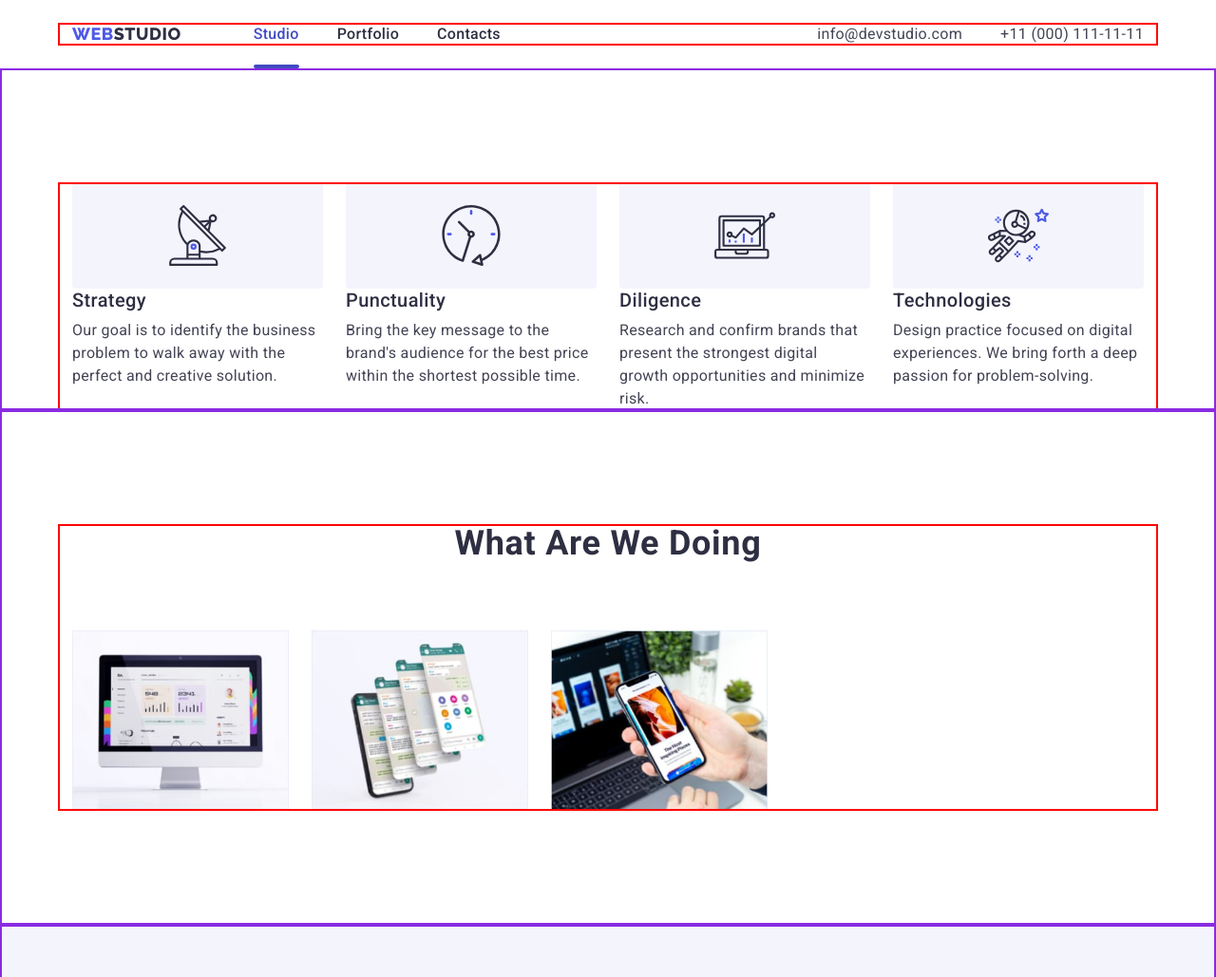
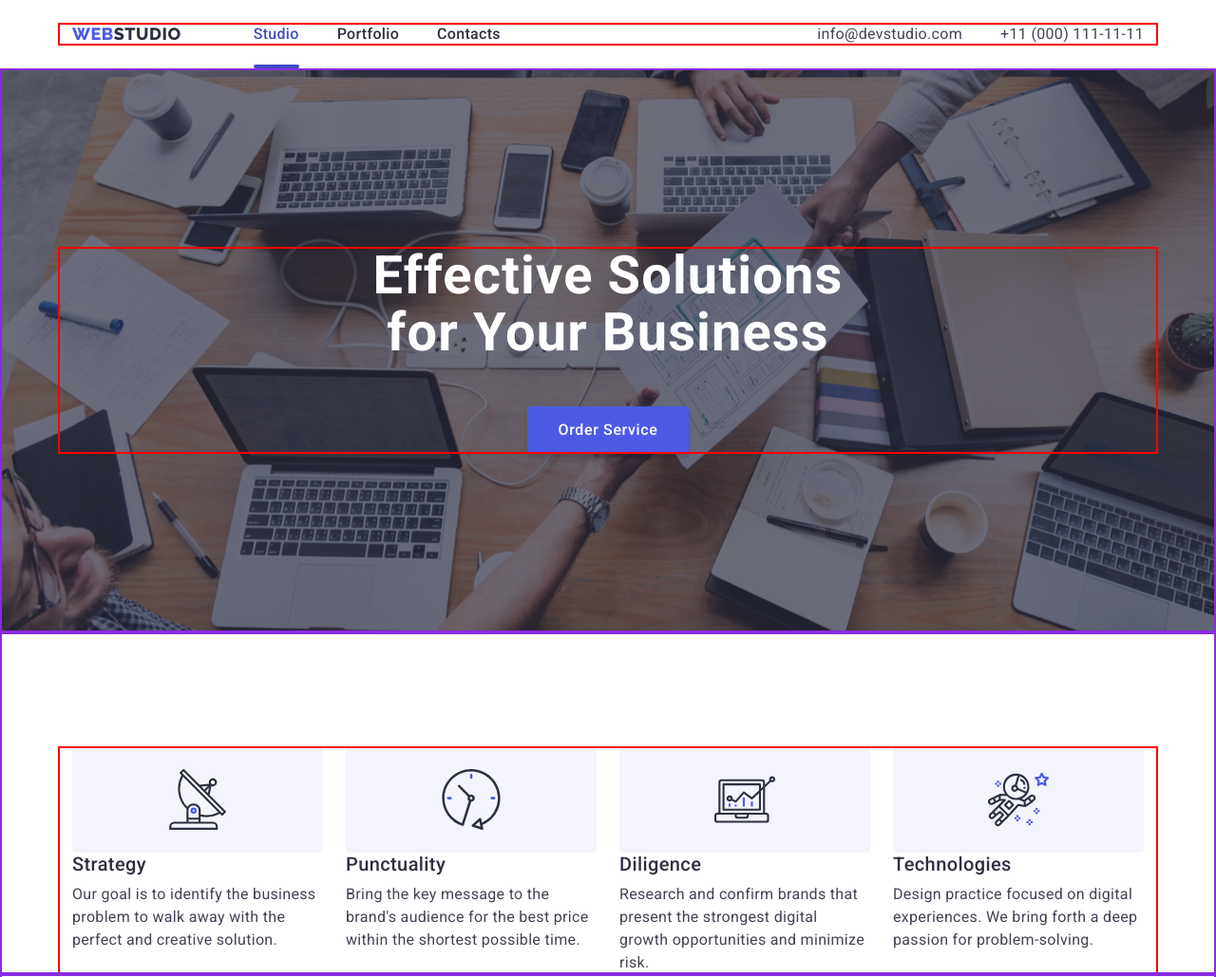
Before and after one commit to Nichkoss/goit-markup-hw-07, a plain HTML site: page index.html in a window 1280 px wide. Shown: the top 1029 px of the page at 95% size. Drawn offline with nearby package versions, Linux system fonts and the light colour scheme.

Commit message:
hero+features

```diff
--- a/index.html
+++ b/index.html
@@ -38,7 +38,7 @@
     <!--Main part of main page-->
     <main>
         <!--Hero section-->
-        <section class="hero section" hidden>
+        <section class="hero section">
             <div class="container">
                 <h1 class="hero-title">Effective Solutions for Your Business</h1>
                 <button type="button" class="hero-btn" data-modal-open>Order Service</button>
```
